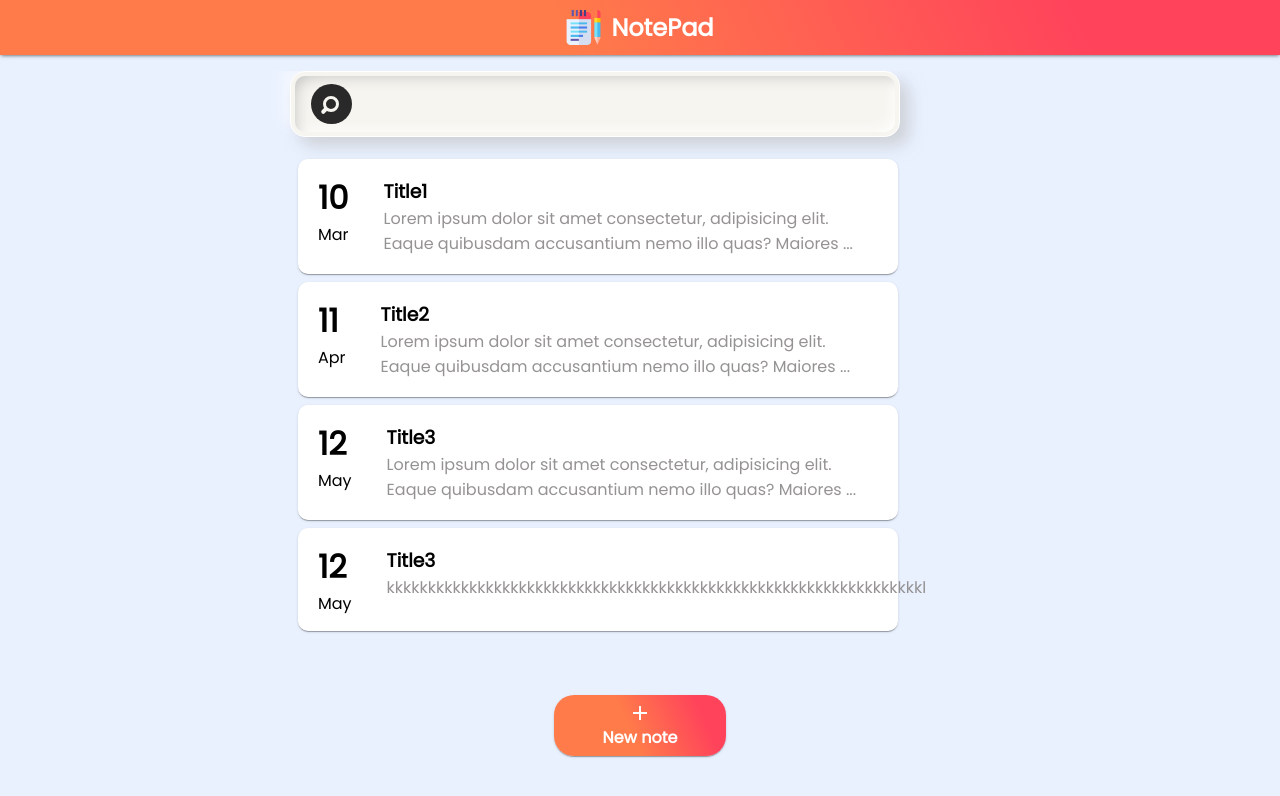
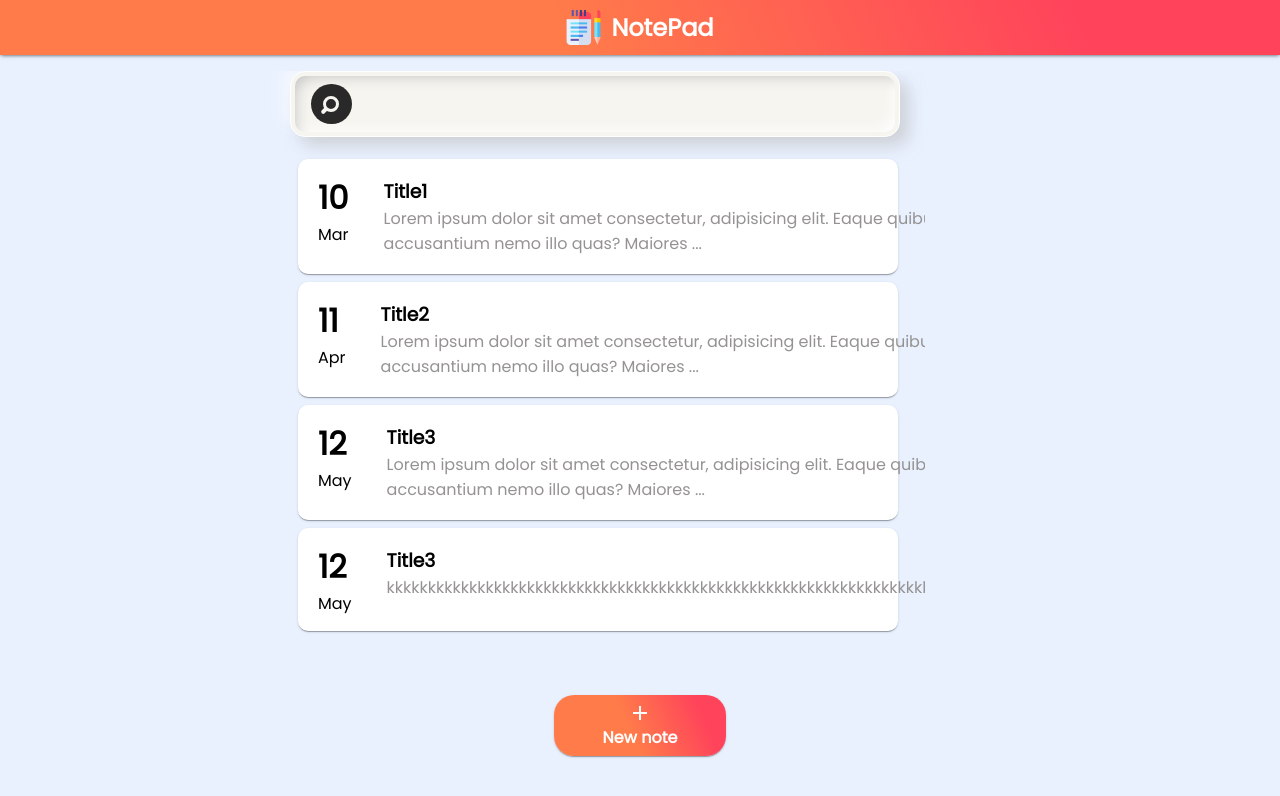
Before and after one commit to Moro-Afriyie/Note-App, an Angular app: page / in a window 1280 px wide. Shown: the top 796 px of the page. Built offline with nearby package versions, Linux system fonts and the light colour scheme.

Commit message:
added a width style to the card content class to prevent text from overflowing

```diff
--- a/src/app/notepad-page/notepad-page.component.scss
+++ b/src/app/notepad-page/notepad-page.component.scss
@@ -191,6 +191,7 @@ form {
             flex-grow: 1;
             padding: 8px 10px;
             border-radius: 15px;
+            width: 55vw;
         }
         .card__body {
             flex-grow: 1;
```
